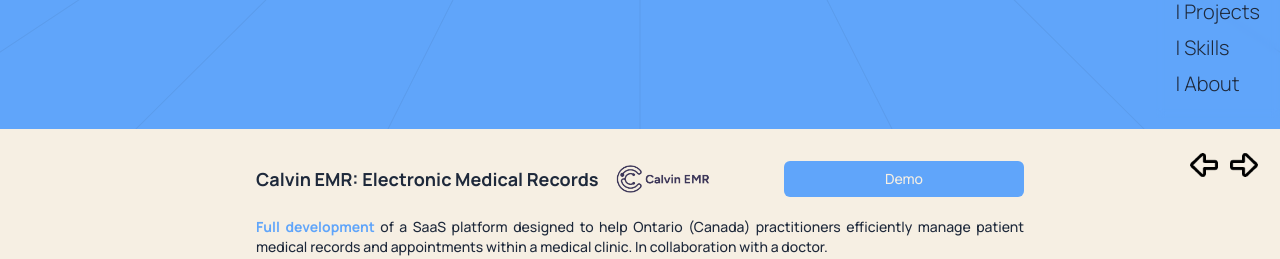
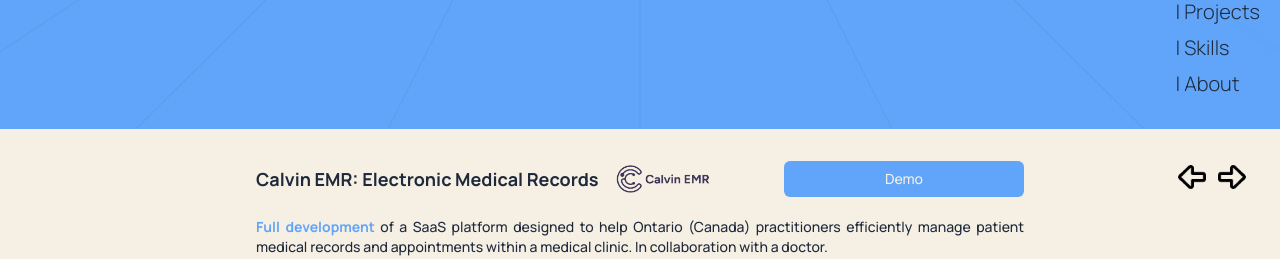
Before and after one commit to virouncode/portfolio, a React (Vite) app: page / in a window 1280 px wide. Shown: the part 682-941 px from the top of the page. Built offline with nearby package versions, Linux system fonts and the light colour scheme.

Commit message:
projects arrows padding

```diff
--- a/src/components/Projects.tsx
+++ b/src/components/Projects.tsx
@@ -22,7 +22,7 @@ const Projects = () => {
     >
       <div className="flex flex-col items-center justify-center gap-4 p-8 relative max-w-[1700px] h-full">
         <h2 className="absolute -left-full">My Projects</h2>
-        <div className="md:absolute md:top-0 md:right-0 p-5 flex gap-2">
+        <div className="md:absolute md:top-0 md:right-0  md:p-8 flex gap-2">
           <img
             src={previousProject}
             alt="previous-project-arrow"
```
